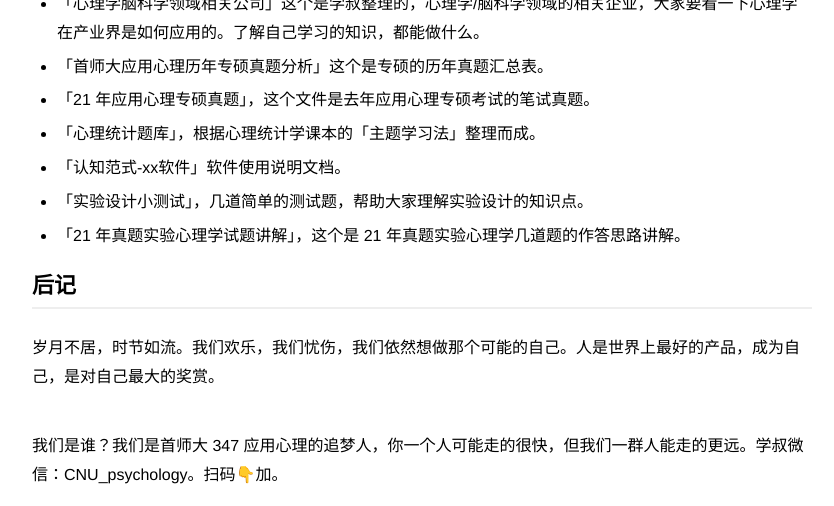
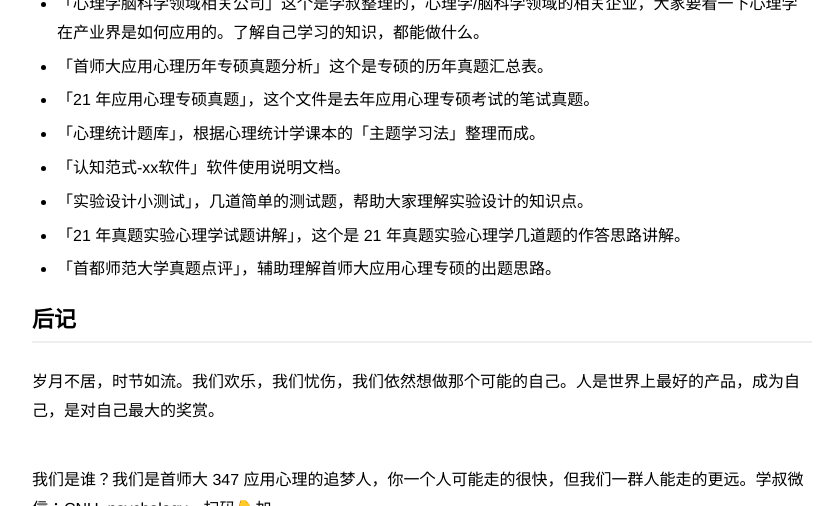
Before and after one commit to zapp926/cnu.github.io, a Jekyll site: the page built from _posts/2021-05-04-22-TheCampSchedule.md, in a window 1280 px wide and 900 px high, scrolled down 2435 px, cut to the strip 0-506 px from the top of the window. Shown: the whole strip, without its empty margins (218-1052 px from the left). Built offline with Jekyll 4.4.1, drawn with Linux system fonts in a browser that asks for light colours.

Commit message:
Update 2021-05-04-22-TheCampSchedule.md

```diff
--- a/_posts/2021-05-04-22-TheCampSchedule.md
+++ b/_posts/2021-05-04-22-TheCampSchedule.md
@@ -59,7 +59,7 @@ description: 人是世界上最好的产品，成为自己，是最大的奖赏
 - 「认知范式-xx软件」软件使用说明文档。
 - 「实验设计小测试」，几道简单的测试题，帮助大家理解实验设计的知识点。
 - 「21 年真题实验心理学试题讲解」，这个是 21 年真题实验心理学几道题的作答思路讲解。
-
+- 「首都师范大学真题点评」，辅助理解首师大应用心理专硕的出题思路。
 
 ## 后记
 岁月不居，时节如流。我们欢乐，我们忧伤，我们依然想做那个可能的自己。人是世界上最好的产品，成为自己，是对自己最大的奖赏。
```
